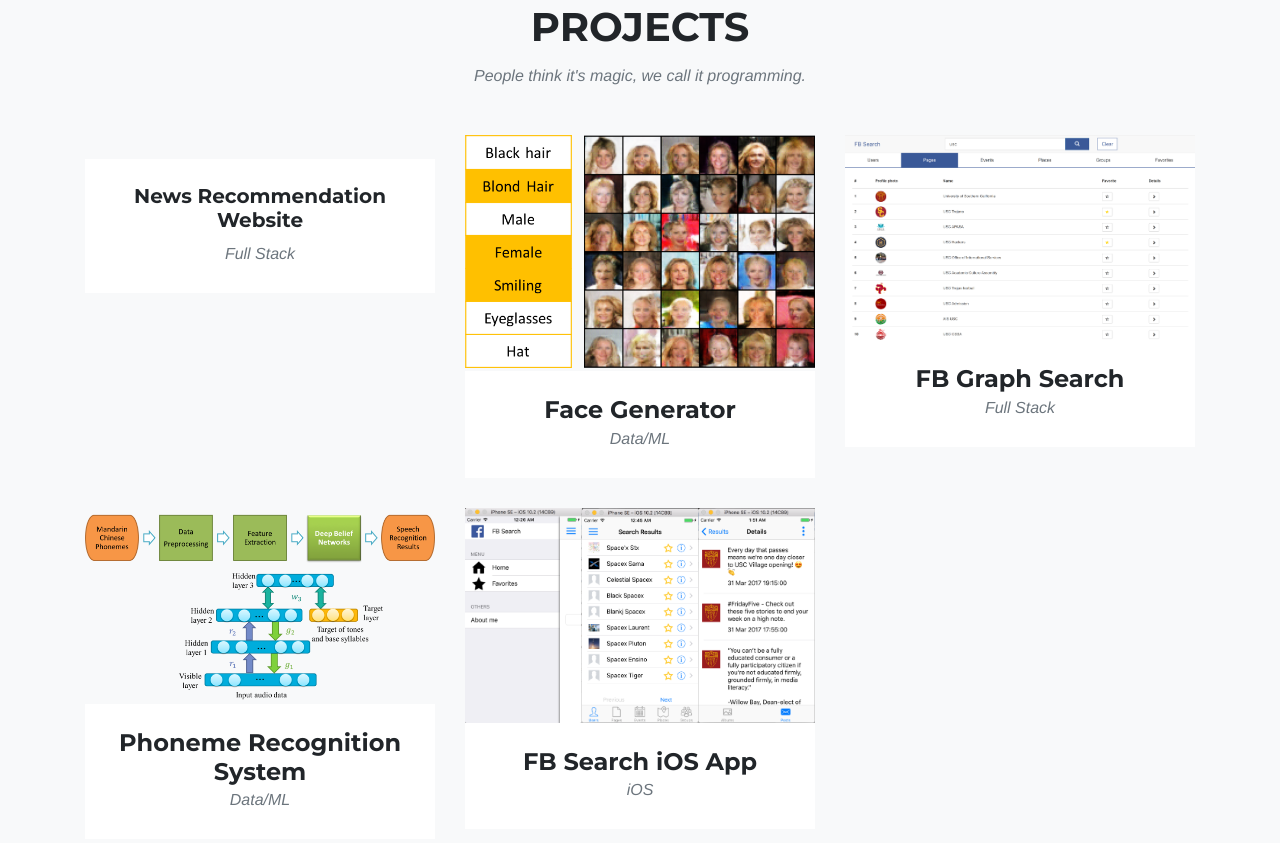
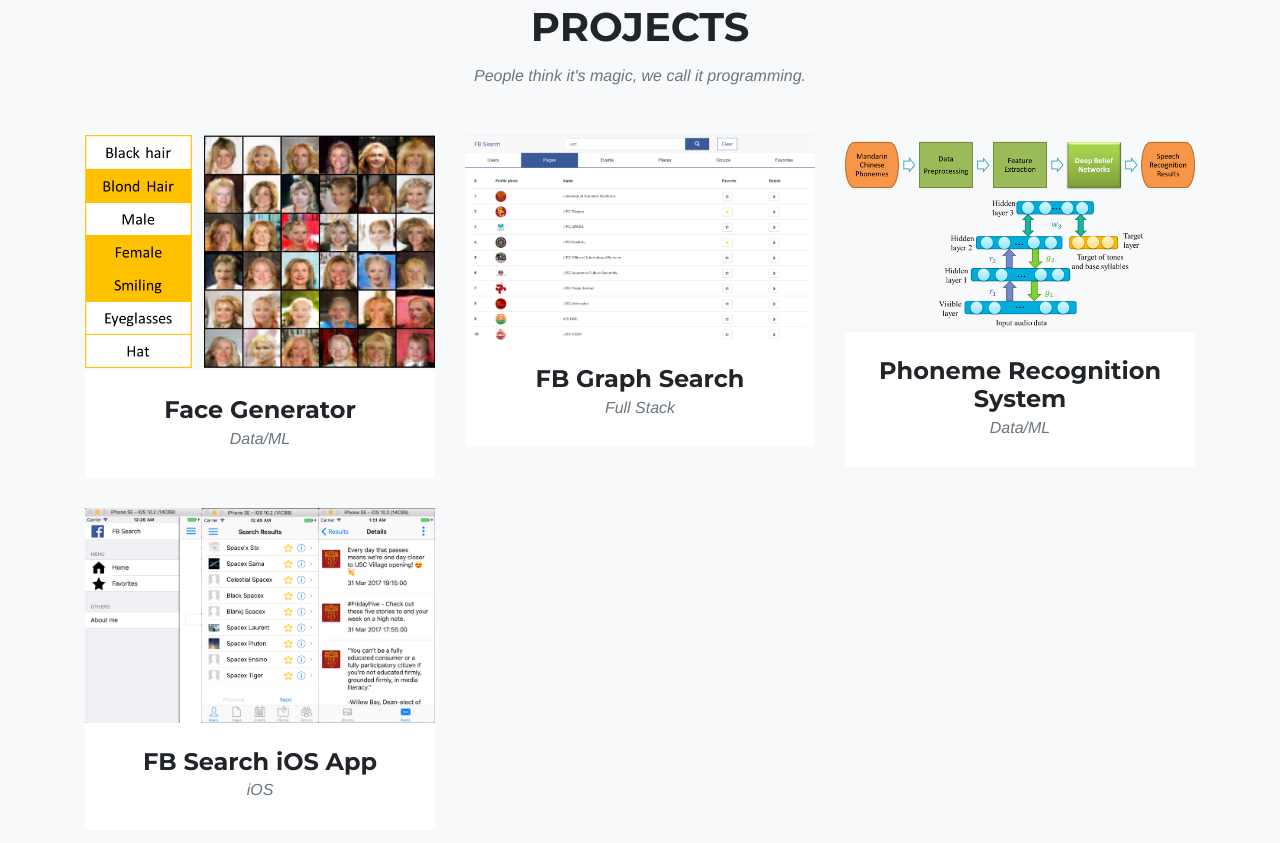
Before and after one commit to feifanh/feifanh.github.io, a plain HTML site: page index.html in a window 1280 px wide. Shown: the part 1676-2519 px from the top of the page. Drawn offline with Linux system fonts and the light colour scheme; a web font is replaced by a local one.

Commit message:
phil's website v2

```diff
--- a/index.html
+++ b/index.html
@@ -133,7 +133,7 @@
           </div>
         </div>
         <div class="row">
-          <div class="col-md-4 col-sm-6 projects-item">
+          <!-- <div class="col-md-4 col-sm-6 projects-item">
             <a class="projects-link" data-toggle="modal" href="#projectsModal1">
               <div class="projects-hover">
                 <div class="projects-hover-content">
@@ -146,7 +146,7 @@
               <h5>News Recommendation Website</h5>
               <p class="text-muted">Full Stack</p>
             </div>
-          </div>
+          </div> -->
           <div class="col-md-4 col-sm-6 projects-item">
             <a class="projects-link" data-toggle="modal" href="#projectsModal2">
               <div class="projects-hover">
@@ -168,7 +168,7 @@
                   <i class="fa fa-spinner fa-2x"></i>
                 </div>
               </div>
-              <img class="img-fluid" src="img/projects/03-thumbnail.jpg" alt="">
+              <img class="img-fluid" src="img/projects/03-thumbnail.png" alt="">
             </a>
             <div class="projects-caption">
               <h4>Ongoing Project</h4>
```
